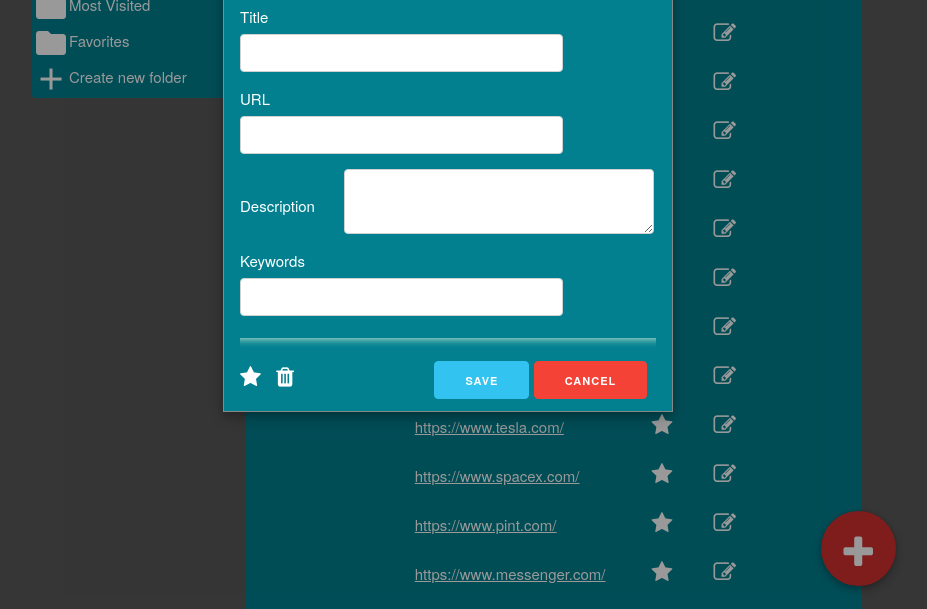
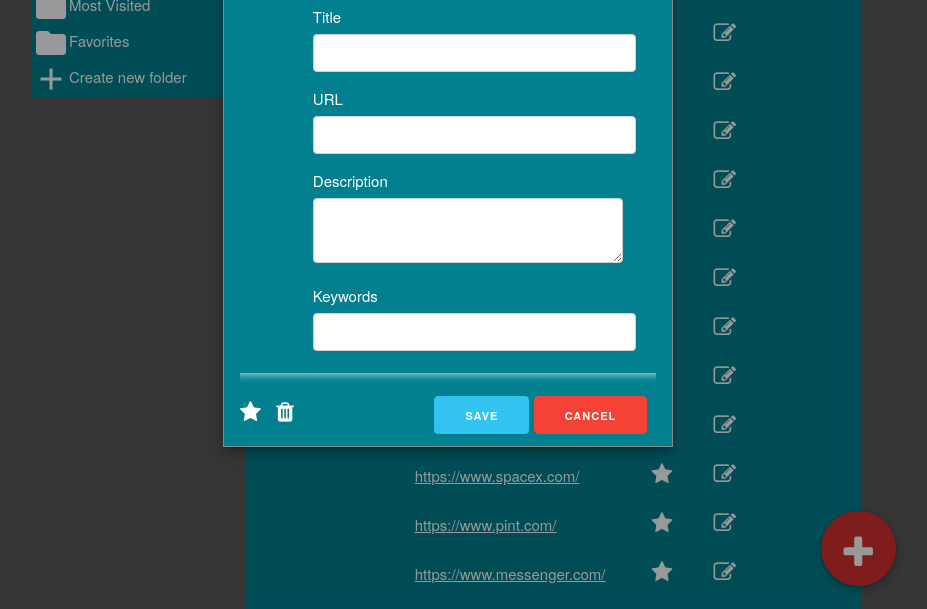
Before and after one commit to CSE136Team7/HW2, a plain HTML site: page index.html in a window 1280 px wide. Both pictures are taken after a click on the link 922 px from the left and 105 px from the top of the page. Shown: the part 169-778 px from the top of the page, without its empty margins (192-1119 px from the left). Drawn offline with Linux system fonts and the light colour scheme.

Commit message:
modal -> skeleton layout

```diff
--- a/index.html
+++ b/index.html
@@ -254,21 +254,40 @@
         <h4>Add Bookmark</h4>
         <hr>
         <form style="">
+        <div class="container">
+        <div class="row">
           <label>Title</label>
+          </div>
+        <div class="row">
           <input type="text" name="title" size="35">
+        </div>
+        <div class="row">
           <label>URL</label>
+          </div>
+        <div class="row">
           <input type="url" name="url" size="35">
+        </div>
+        <div class="row">
           <p>
           <label>Description</label>
+          </div>
+        <div class="row">
           <textarea type="text" name="description" cols="34"></textarea>
           </p>
+        </div>
+        <div class="row">
           <label>Keywords</label>
+          </div>
+        <div class="row">
           <input type="text" name="keywords" size="35">
+        </div>
+        </div>
           <hr>
           <a class="icon fa-star" href="#"></a>
           <a class="icon fa-trash" href="#"></a>
           <button type="submit" class="button-save" onclick="saveModal()">Save</button>
           <button type ="reset" class ="button-cancel" onclick="closeModal()">Cancel</button>
+
         </form>
       </div>
     </div>
```
